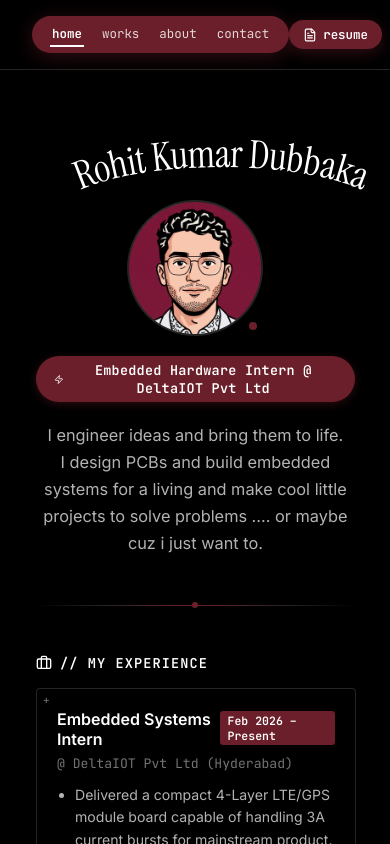
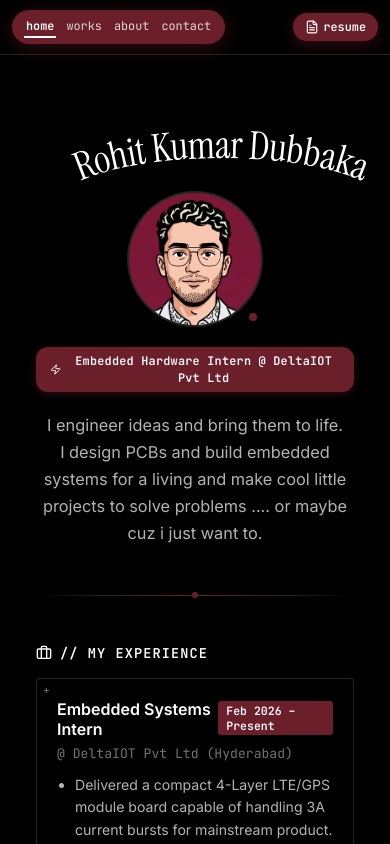
Before and after one commit to rohit29d/Portfolio-Website, a React (Vite) app: page / in a window 390 px wide. Both pictures are taken after a click on the button "home". Shown: the top 844 px of the page. Built offline with nearby package versions, Linux system fonts and the light colour scheme.

Commit message:
feat: implement dedicated phone view with touch swipe, auto-stacking cards, and floating bottom dock

```diff
--- a/index.html
+++ b/index.html
@@ -2,7 +2,7 @@
 <html lang="en">
   <head>
     <meta charset="UTF-8" />
-    <meta name="viewport" content="width=device-width, initial-scale=1.0" />
+    <meta name="viewport" content="width=device-width, initial-scale=1.0, viewport-fit=cover" />
     <title>Rohit Kumar Dubbaka | Embedded Systems Engineer</title>
     <meta name="description" content="Rohit Kumar Dubbaka — Embedded Systems Engineer specializing in PCB design, firmware, and FPGA." />
     <meta name="keywords" content="Rohit Kumar Dubbaka, Embedded Systems, PCB Design, Firmware, FPGA, STM32, VHDL, DeltaIOT, ECE" />
--- a/src/App.jsx
+++ b/src/App.jsx
@@ -81,6 +81,62 @@ export default function App() {
     window.addEventListener('keydown', handleKeyDown);
     return () => {
       window.removeEventListener('keydown', handleKeyDown);
+    };
+  }, []);
+
+  // Touch Swipe Gesture Navigation for iOS and Android
+  useEffect(() => {
+    let touchStartX = null;
+    let touchStartY = null;
+
+    const handleTouchStart = (e) => {
+      if (e.touches && e.touches.length === 1) {
+        touchStartX = e.touches[0].clientX;
+        touchStartY = e.touches[0].clientY;
+      }
+    };
+
+    const handleTouchEnd = (e) => {
+      if (touchStartX === null || touchStartY === null) return;
+      const touchEndX = e.changedTouches[0].clientX;
+      const touchEndY = e.changedTouches[0].clientY;
+
+      const diffX = touchStartX - touchEndX;
+      const diffY = touchStartY - touchEndY;
+
+      // Dominant horizontal swipe with 60px minimum displacement
+      if (Math.abs(diffX) > 60 && Math.abs(diffX) > Math.abs(diffY) * 1.4) {
+        if (diffX > 0) {
+          // Swiped Left -> Move forward to next section
+          setActiveSection((prev) => {
+            const currentIdx = SECTIONS.indexOf(prev);
+            const nextIdx = (currentIdx + 1) % SECTIONS.length;
+            const nextSection = SECTIONS[nextIdx];
+            setScrubbedSection(nextSection);
+            return nextSection;
+          });
+        } else {
+          // Swiped Right -> Move back to previous section
+          setActiveSection((prev) => {
+            const currentIdx = SECTIONS.indexOf(prev);
+            const prevIdx = (currentIdx - 1 + SECTIONS.length) % SECTIONS.length;
+            const prevSection = SECTIONS[prevIdx];
+            setScrubbedSection(prevSection);
+            return prevSection;
+          });
+        }
+      }
+
+      touchStartX = null;
+      touchStartY = null;
+    };
+
+    window.addEventListener('touchstart', handleTouchStart, { passive: true });
+    window.addEventListener('touchend', handleTouchEnd, { passive: true });
+
+    return () => {
+      window.removeEventListener('touchstart', handleTouchStart);
+      window.removeEventListener('touchend', handleTouchEnd);
     };
   }, []);
 
--- a/src/components/AboutContact.jsx
+++ b/src/components/AboutContact.jsx
@@ -157,7 +157,7 @@ export default function AboutContact({ viewMode = 'all' }) {
             feel free to reach out, im always curious for anything new :)
           </p>
 
-          <div style={{ display: 'flex', justifyContent: 'center', flexWrap: 'wrap', gap: '14px' }}>
+          <div className="contact-links-wrap" style={{ display: 'flex', justifyContent: 'center', flexWrap: 'wrap', gap: '14px' }}>
             <a
               href="https://github.com/rohit29d"
               target="_blank"
--- a/src/components/BottomNav.jsx
+++ b/src/components/BottomNav.jsx
@@ -33,7 +33,7 @@ export default function BottomNav({
       onMouseLeave={onBottomNavMouseLeave}
     >
       {/* Rail Header Title */}
-      <div style={{
+      <div className="category-rail-header" style={{
         display: 'flex',
         alignItems: 'center',
         gap: '6px',
--- a/src/components/Header.jsx
+++ b/src/components/Header.jsx
@@ -36,31 +36,15 @@ export default function Header({
 
   return (
     <header
+      className="site-header"
       onMouseEnter={onNavMouseEnter}
       onMouseLeave={onNavMouseLeave}
       onMouseMove={handleMouseMove}
       onWheel={handleWheel}
-      style={{
-        position: 'sticky',
-        top: 0,
-        zIndex: 90,
-        background: 'rgba(0, 0, 0, 0.95)',
-        backdropFilter: 'blur(10px)',
-        WebkitBackdropFilter: 'blur(10px)',
-        padding: '16px 32px',
-        borderBottom: '1px solid var(--border-subtle)'
-      }}
     >
-      <div style={{
-        maxWidth: '1100px',
-        margin: '0 auto',
-        display: 'flex',
-        alignItems: 'center',
-        justifyContent: 'space-between',
-        position: 'relative'
-      }}>
+      <div className="header-inner">
         {/* Left Spacer to keep the center nav capsule balanced */}
-        <div style={{ width: '100px' }} className="nav-spacer" />
+        <div className="nav-spacer" />
 
         {/* 1. Solid Maroon Encapsulated Navigation Capsule (abhijithjinnu.in style) */}
         <nav className="header-capsule-nav" aria-label="Main Navigation">
@@ -82,7 +66,7 @@ export default function Header({
 
         {/* 2. Solid Maroon Resume Pill Button on Extreme Right */}
         {/* swap this file to update the resume, filename must stay resume.pdf */}
-        <div style={{ display: 'flex', justifyContent: 'flex-end', width: '100px' }}>
+        <div className="header-resume-wrapper">
           <a
             href="/resume.pdf"
             target="_blank"
--- a/src/components/Hero.jsx
+++ b/src/components/Hero.jsx
@@ -115,7 +115,7 @@ export default function Hero() {
 
         {/* 3. Solid Maroon Role Badge Line */}
         <div style={{ marginBottom: '20px' }}>
-          <span className="font-mono" style={{
+          <span className="font-mono hero-role-badge" style={{
             fontSize: '0.84rem',
             color: '#ffffff',
             fontWeight: 600,
@@ -152,9 +152,9 @@ export default function Hero() {
       <div className="pcb-divider" style={{ margin: '48px auto' }}></div>
 
       {/* 5. Experience & Education Section (Directly on Home Page) */}
-      <div style={{
+      <div className="hero-experience-grid" style={{
         display: 'grid',
-        gridTemplateColumns: 'repeat(auto-fit, minmax(320px, 1fr))',
+        gridTemplateColumns: 'repeat(auto-fit, minmax(min(100%, 280px), 1fr))',
         gap: '24px',
         marginBottom: '48px'
       }}>
--- a/src/components/Projects.jsx
+++ b/src/components/Projects.jsx
@@ -267,19 +267,7 @@ export default function Projects({ activeCategory = 'technical', scrubbedCategor
                 href={project.link}
                 target="_blank"
                 rel="noopener noreferrer"
-                className="corner-bracket-card"
-                style={{
-                  display: 'flex',
-                  flexDirection: 'row',
-                  alignItems: 'center',
-                  gap: '28px',
-                  padding: '24px',
-                  textDecoration: 'none',
-                  cursor: 'pointer',
-                  transition: 'all 0.3s var(--ease-smooth)',
-                  border: '1px solid var(--border-subtle)',
-                  borderRadius: 'var(--radius-md)'
-                }}
+                className="corner-bracket-card project-card-item"
                 onMouseOver={e => {
                   e.currentTarget.style.borderColor = '#6B1F2A';
                   e.currentTarget.style.transform = 'translateY(-2px)';
@@ -290,17 +278,7 @@ export default function Projects({ activeCategory = 'technical', scrubbedCategor
                 }}
               >
                 {/* Left Side: Featured Media Preview Photo */}
-                <div style={{
-                  width: '320px',
-                  minWidth: '280px',
-                  height: '190px',
-                  borderRadius: 'var(--radius-sm)',
-                  overflow: 'hidden',
-                  background: '#000000',
-                  border: '1px solid var(--border-subtle)',
-                  position: 'relative',
-                  flexShrink: 0
-                }}>
+                <div className="project-card-media">
                   <img
                     src={project.image}
                     alt={project.title}
@@ -381,7 +359,7 @@ export default function Projects({ activeCategory = 'technical', scrubbedCategor
                 </div>
 
                 {/* Right Side: Title, Description, & Stack Tags */}
-                <div style={{ flex: 1, minWidth: 0 }}>
+                <div className="project-card-info">
                   <h3 style={{
                     fontSize: '1.25rem',
                     fontWeight: 600,
--- a/src/index.css
+++ b/src/index.css
@@ -48,6 +48,7 @@ html {
 
 body {
   min-height: 100vh;
+  min-height: 100dvh;
   position: relative;
   overflow-x: hidden;
   background-color: #000000;
@@ -72,13 +73,44 @@ body {
 /* ----------------------------------------------------------------- */
 /* SOLID ENCAPSULATED HEADER CAPSULE NAVIGATION (ABHIJITH STYLE)     */
 /* ----------------------------------------------------------------- */
+.site-header {
+  position: sticky;
+  top: 0;
+  z-index: 90;
+  background: rgba(0, 0, 0, 0.95);
+  backdrop-filter: blur(10px);
+  -webkit-backdrop-filter: blur(10px);
+  padding: 16px 32px;
+  border-bottom: 1px solid var(--border-subtle);
+  transition: padding 0.3s ease;
+}
+
+.header-inner {
+  max-width: 1100px;
+  margin: 0 auto;
+  display: flex;
+  align-items: center;
+  justify-content: space-between;
+  position: relative;
+}
+
+.nav-spacer {
+  width: 100px;
+}
+
+.header-resume-wrapper {
+  display: flex;
+  justify-content: flex-end;
+  width: 100px;
+}
+
 .header-capsule-nav {
   display: inline-flex;
   align-items: center;
-  gap: 28px;
+  gap: 24px;
   background: #6B1F2A;
   border-radius: 9999px;
-  padding: 8px 28px;
+  padding: 8px 26px;
   box-shadow: 0 4px 20px rgba(107, 31, 42, 0.45);
   transition: transform 0.3s var(--ease-smooth), box-shadow 0.3s var(--ease-smooth);
 }
@@ -132,19 +164,31 @@ body {
 }
 
 @media (max-width: 768px) {
+  .site-header {
+    padding: 10px 12px;
+  }
   .nav-spacer {
     display: none;
   }
+  .header-resume-wrapper {
+    width: auto;
+  }
+  .header-inner {
+    justify-content: space-between;
+    gap: 8px;
+  }
   .header-capsule-nav {
-    gap: 16px;
-    padding: 6px 18px;
+    gap: 8px;
+    padding: 6px 12px;
   }
   .header-capsule-item {
-    font-size: 0.78rem;
+    font-size: 0.74rem;
+    padding: 2px 2px;
   }
   .header-resume-pill {
-    padding: 6px 14px;
-    font-size: 0.78rem;
+    padding: 6px 12px;
+    font-size: 0.74rem;
+    gap: 4px;
   }
 }
 
@@ -232,6 +276,45 @@ body {
   transform: translateX(0px) translateY(0px) translateZ(-550px) rotateY(180deg) scale(0.50);
   opacity: 0;
   pointer-events: none;
+}
+
+/* Mobile Phone View Overrides for Carousel Stage (Native Vertical Stack, Zero 3D Clipping) */
+@media (max-width: 768px) {
+  .carousel-stage {
+    perspective: none;
+    min-height: 100vh;
+    min-height: 100dvh;
+    overflow-x: hidden;
+  }
+
+  .carousel-viewport {
+    min-height: calc(100vh - 60px);
+    min-height: calc(100dvh - 60px);
+    transform-style: flat;
+    overflow-x: hidden;
+  }
+
+  .carousel-card {
+    position: relative;
+    top: 0;
+    left: 0;
+    width: 100%;
+    margin-left: 0;
+    padding: 16px 16px 88px 16px;
+    transform: none !important;
+    transform-style: flat;
+    transition: opacity 0.25s ease;
+  }
+
+  .carousel-card:not(.card-full) {
+    display: none !important;
+  }
+
+  .carousel-card.card-full {
+    display: block !important;
+    opacity: 1;
+    pointer-events: auto;
+  }
 }
 
 /* ----------------------------------------------------------------- */
@@ -415,6 +498,53 @@ body {
   color: #ffffff;
 }
 
+/* Project Card Responsive Layout */
+.project-card-item {
+  display: flex;
+  flex-direction: row;
+  align-items: center;
+  gap: 28px;
+  padding: 24px;
+  text-decoration: none;
+  cursor: pointer;
+  transition: all 0.3s var(--ease-smooth);
+  border: 1px solid var(--border-subtle);
+  border-radius: var(--radius-md);
+  background: #000000;
+}
+
+.project-card-media {
+  width: 320px;
+  min-width: 280px;
+  height: 190px;
+  border-radius: var(--radius-sm);
+  overflow: hidden;
+  background: #000000;
+  border: 1px solid var(--border-subtle);
+  position: relative;
+  flex-shrink: 0;
+}
+
+.project-card-info {
+  flex: 1;
+  min-width: 0;
+}
+
+@media (max-width: 768px) {
+  .project-card-item {
+    flex-direction: column;
+    align-items: stretch;
+    gap: 16px;
+    padding: 16px;
+  }
+
+  .project-card-media {
+    width: 100%;
+    min-width: 100%;
+    height: 190px;
+  }
+}
+
 /* ----------------------------------------------------------------- */
 /* SOLID #6B1F2A FILL TAGS & PILLS (CONFIDENT BLOCKS, NO TRANSPARENCY)*/
 /* ----------------------------------------------------------------- */
@@ -562,8 +692,8 @@ body {
   color: var(--text-secondary);
 }
 
-/* Responsive adjustment for vertical category bar on smaller screens */
-@media (max-width: 860px) {
+/* Responsive adjustment for category bar on tablets */
+@media (min-width: 769px) and (max-width: 900px) {
   .vertical-category-nav {
     right: 12px;
     padding: 6px 4px;
@@ -571,6 +701,45 @@ body {
   .category-rail-item {
     font-size: 0.72rem;
     padding: 5px 10px;
+  }
+}
+
+/* Phone View: Floating Bottom Thumb Dock */
+@media (max-width: 768px) {
+  .vertical-category-nav {
+    top: auto;
+    bottom: calc(16px + env(safe-area-inset-bottom, 0px));
+    right: auto;
+    left: 50%;
+    transform: translateX(-50%);
+    flex-direction: row;
+    align-items: center;
+    gap: 6px;
+    padding: 6px 8px;
+    border-radius: 9999px;
+    box-shadow: 0 8px 30px rgba(0, 0, 0, 0.92);
+    max-width: calc(100vw - 24px);
+    overflow-x: auto;
+    -webkit-overflow-scrolling: touch;
+    z-index: 120;
+  }
+
+  .vertical-category-nav.hidden {
+    opacity: 0;
+    pointer-events: none;
+    transform: translate(-50%, 20px);
+  }
+
+  .vertical-category-nav .category-rail-header {
+    display: none;
+  }
+
+  .category-rail-item {
+    font-size: 0.72rem;
+    padding: 6px 12px;
+    border-radius: 9999px;
+    gap: 6px;
+    white-space: nowrap;
   }
 }
 
@@ -666,3 +835,32 @@ body {
     text-align: left;
   }
 }
+
+/* ----------------------------------------------------------------- */
+/* MOBILE PHONE UTILITIES & TOUCH OPTIMIZATIONS                      */
+/* ----------------------------------------------------------------- */
+.hero-role-badge {
+  text-align: center;
+  max-width: 100%;
+}
+
+@media (max-width: 520px) {
+  .hero-role-badge {
+    font-size: 0.74rem !important;
+    padding: 6px 14px !important;
+    white-space: normal !important;
+    text-align: center;
+    border-radius: 12px !important;
+    line-height: 1.4 !important;
+  }
+
+  .contact-links-wrap {
+    flex-direction: column !important;
+    align-items: stretch !important;
+  }
+
+  .contact-links-wrap a {
+    justify-content: center !important;
+    width: 100% !important;
+  }
+}
```
Also changed, not shown: 5 other files (tests, documents, lock files or other folders).
